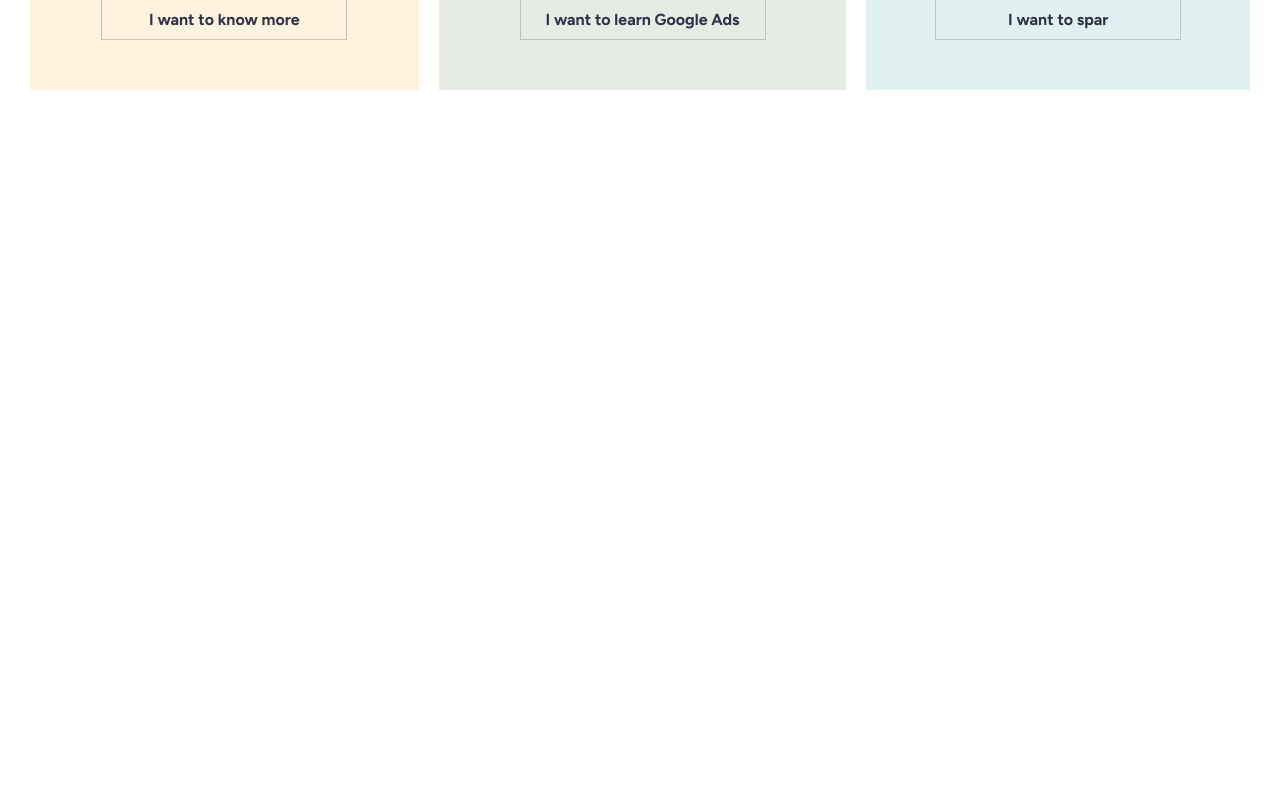
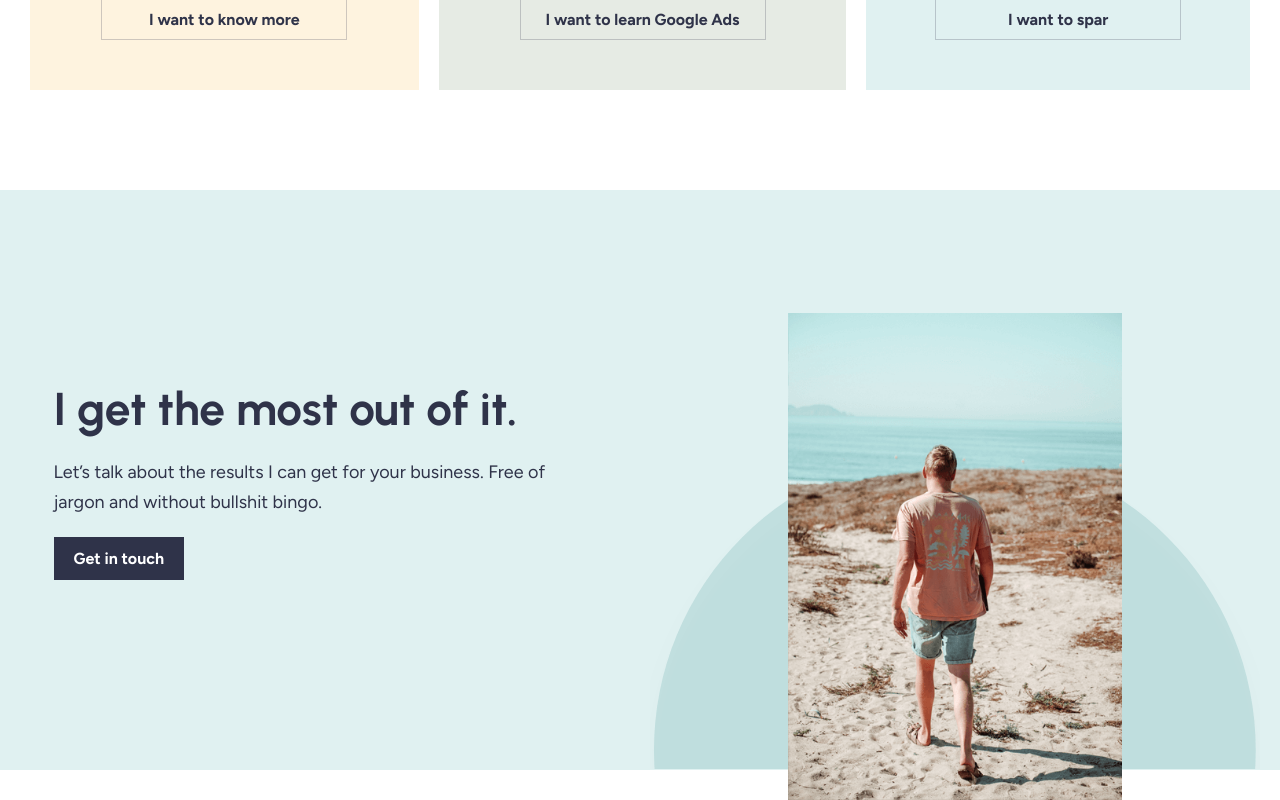
Before and after one commit to alexneumayr/react-landing-page-clone, a JavaScript app: page / in a window 1280 px wide. Shown: the part 2224-3024 px from the top of the page. Before the commit the page ends 2414 px from the top, so only its background shows below. Built offline with nearby package versions, Linux system fonts and the light colour scheme; the HTML template or start-up script is replaced by a standard one.

Commit message:
Add GetInTouch

```diff
--- a/src/App.js
+++ b/src/App.js
@@ -1,6 +1,7 @@
 import './App.css';
 import AboutMe from './AboutMe/AboutMe.js';
 import Companies from './Companies/Companies.js';
+import GetInTouch from './GetInTouch/GetInTouch.js';
 import Header from './Header/Header.js';
 import PageTop from './PageTop/PageTop.js';
 import Services from './Services/Services.js';
@@ -14,6 +15,7 @@ export default function App() {
         <Companies />
         <AboutMe />
         <Services />
+        <GetInTouch />
       </main>
     </div>
   );
--- /dev/null
+++ b/src/GetInTouch/GetInTouch.js
@@ -0,0 +1,36 @@
+import beachPhoto from '../images/beach.png';
+import blueSemicircle from '../images/bluesemicircle.svg';
+import LinkButton from '../LinkButton/LinkButton';
+import styles from './GetInTouch.module.css';
+
+export default function Header() {
+  return (
+    <div className={styles.root}>
+      <div className={styles.division}>
+        <div className={styles.firstGridColumn}>
+          <h1>I get the most out of it.</h1>
+          <p>
+            Let’s talk about the results I can get for your business. Free of
+            jargon and without bullshit bingo.
+          </p>
+          <LinkButton href="/" className={styles.pageTopButton}>
+            Get in touch
+          </LinkButton>
+        </div>
+
+        <div className={styles.secondGridColumn}>
+          <img
+            src={blueSemicircle}
+            className={styles.semicircle}
+            alt="blue background semicircle"
+          />
+          <img
+            src={beachPhoto}
+            alt="me walking on a beach"
+            className={styles.photo}
+          />
+        </div>
+      </div>
+    </div>
+  );
+}
--- /dev/null
+++ b/src/GetInTouch/GetInTouch.module.css
@@ -0,0 +1,54 @@
+.root {
+  background: rgb(224, 241, 241);
+  height: 580px;
+  font-family: Urbanist, serif;
+}
+.secondGridColumn {
+  display: flex;
+  justify-content: center;
+  position: relative;
+}
+.division {
+  display: grid;
+  grid-template-columns: 1fr 1fr;
+  height: 100%;
+  gap: 20px;
+  margin: 0 20px;
+}
+.semicircle {
+  width: 100%;
+  align-self: end;
+}
+.photo {
+  position: absolute;
+  bottom: -30px;
+  width: 334px;
+  align-self: end;
+}
+
+.firstGridColumn h1 {
+  font-size: 46px;
+  color: rgb(47, 51, 73);
+  margin: 0;
+  padding: 0;
+}
+
+.firstGridColumn p {
+  font-size: 18px;
+  line-height: 30px;
+  font-family: Figtree, sans-serif;
+  color: rgb(47, 51, 73);
+  margin: 0;
+  padding: 0;
+  max-width: 523px;
+}
+
+.firstGridColumn {
+  width: 100%;
+  display: flex;
+  justify-content: center;
+  gap: 20px;
+  flex-direction: column;
+  max-width: 543px;
+  justify-self: center;
+}
```
Also changed, not shown: src/images/beach.png (added), src/images/bluesemicircle.svg (added).
